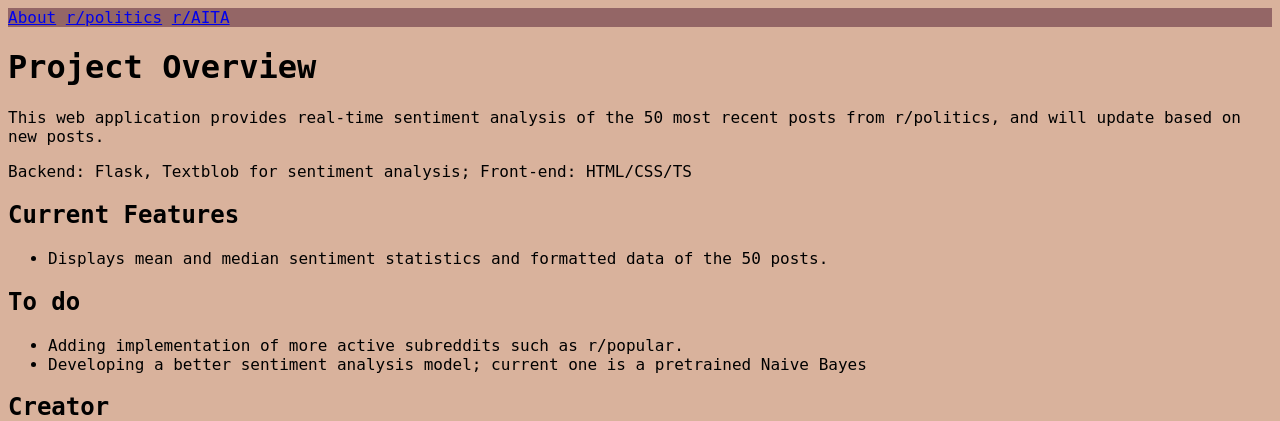
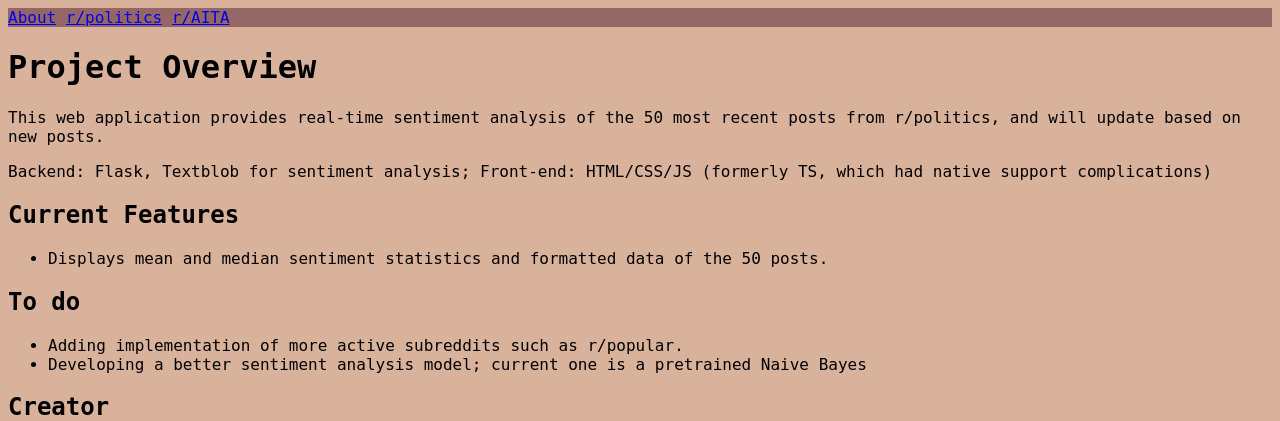
Before and after one commit to alissawu/realtime-reddit-sentiments, a Flask app: page / in a window 1280 px wide. Shown: the top 421 px of the page. Run offline with Flask 3, Linux system fonts and the light colour scheme.

Commit message:
clarified TS -> JS

```diff
--- a/templates/index.html
+++ b/templates/index.html
@@ -11,13 +11,12 @@
             <a href="/" class="{{ 'active' if active_link == 'index' else '' }}">About</a>
             <a href="/politics" class="{{ 'active' if active_link == 'politics' else '' }}">r/politics</a>
             <a href="/AmITheAsshole" class="{{ 'active' if active_link == 'AmITheAsshole' else '' }}">r/AITA</a>
-
         </div>
 
         <div class="container">
             <h1>Project Overview</h1>
             <p>This web application provides real-time sentiment analysis of the 50 most recent posts from r/politics, and will update based on new posts. </p>
-            <p>Backend: Flask, Textblob for sentiment analysis; Front-end: HTML/CSS/TS</p>
+            <p>Backend: Flask, Textblob for sentiment analysis; Front-end: HTML/CSS/JS (formerly TS, which had native support complications)</p>
 
             <h2>Current Features</h2>
             <ul>
--- a/templates/subreddit.html
+++ b/templates/subreddit.html
@@ -11,7 +11,6 @@
         <a href="/" class="{{ 'active' if active_link == 'index' else '' }}">About</a>
         <a href="/politics" class="{{ 'active' if active_link == 'politics' else '' }}">r/politics</a>
         <a href="/AmITheAsshole" class="{{ 'active' if active_link == 'AmITheAsshole' else '' }}">r/AITA</a>
-
     </div>
 
     <h1>Sentiment Analysis for r/{{ subreddit | capitalize }}</h1>
```
